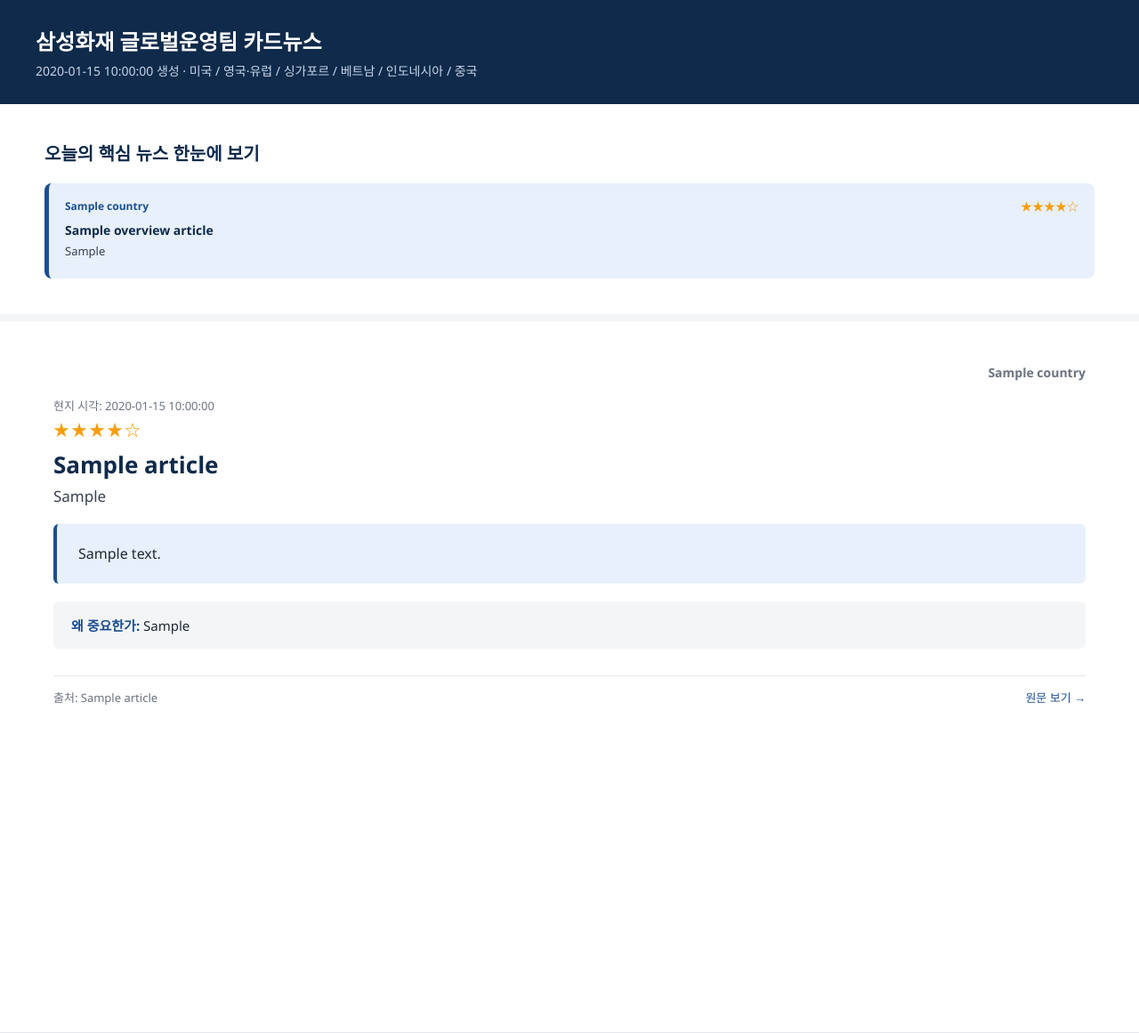
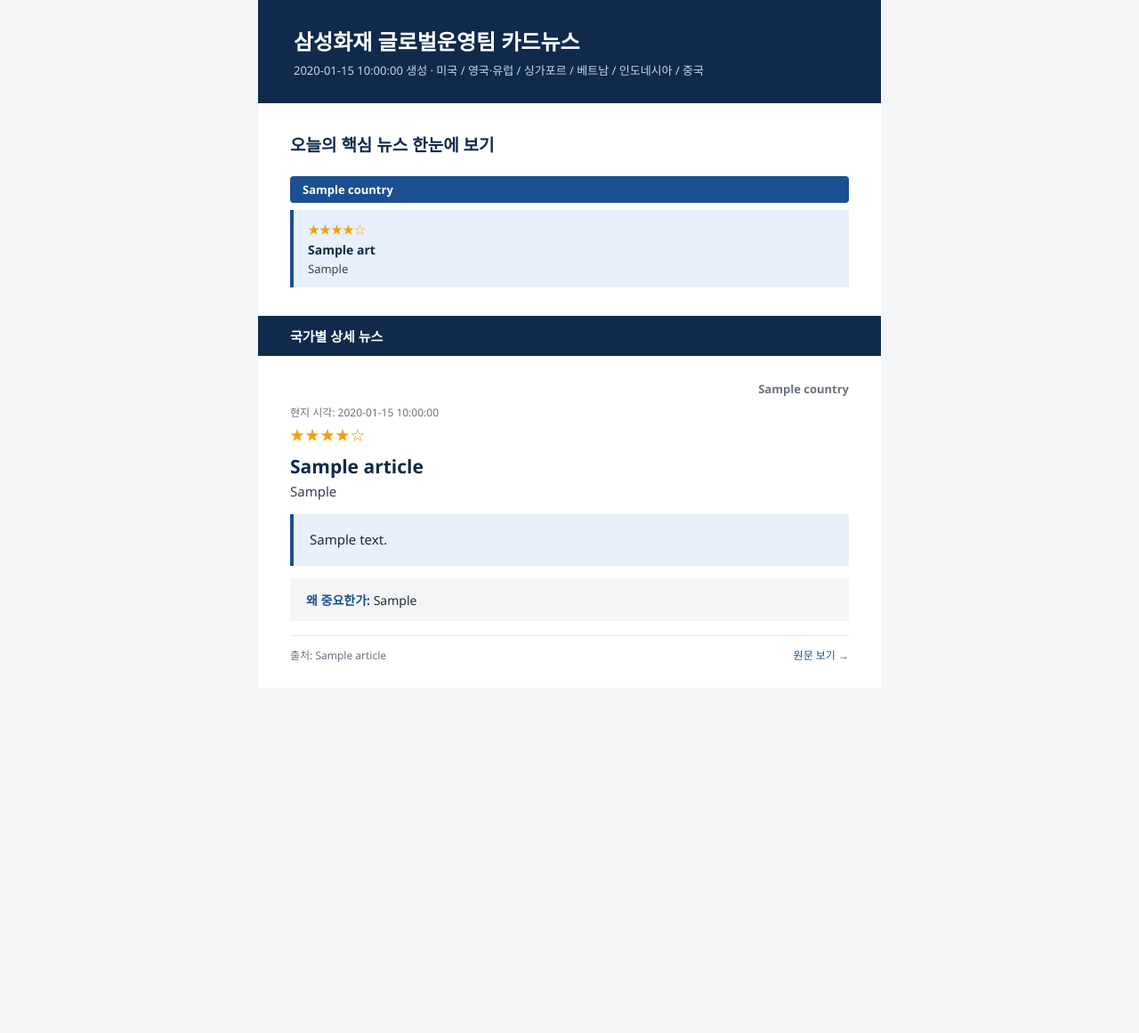
Before and after one commit to kikiba8484848484/samsungfire-news, a Python web app: template templates/cardnews.html.j2 in a window 1280 px wide. Shown: the whole page at 89% size. After the commit the page ends 744 px from the top, so only its background shows below. Run offline with Jinja, Linux system fonts and the light colour scheme; the template is opened without the code that fills it: most values are stand-ins (such as "Sample title", 1, 10 or a date in 2020).

Commit message:
Add files via upload

```diff
--- a/templates/cardnews.html.j2
+++ b/templates/cardnews.html.j2
@@ -2,219 +2,149 @@
 <html lang="ko">
 <head>
 <meta charset="UTF-8">
+<meta name="viewport" content="width=device-width, initial-scale=1.0">
 <title>삼성화재 글로벌운영팀 카드뉴스 - {{ report_date }}</title>
-<style>
-  :root {
-    --navy: #0F2A4A;
-    --blue: #1B4F91;
-    --light-blue: #E7F0FB;
-    --gray: #6B7280;
-    --light-gray: #F4F5F7;
-    --white: #FFFFFF;
-  }
-  * { box-sizing: border-box; }
-  body {
-    margin: 0;
-    font-family: "Segoe UI", "Malgun Gothic", Arial, sans-serif;
-    background: var(--light-gray);
-    color: #1F2937;
-  }
-  header.report-header {
-    background: var(--navy);
-    color: var(--white);
-    padding: 28px 40px;
-  }
-  header.report-header h1 { margin: 0 0 6px 0; font-size: 24px; }
-  header.report-header p { margin: 0; color: #C7D6EA; font-size: 14px; }
+</head>
+<body style="margin:0; padding:0; background-color:#F4F5F7; font-family: 'Malgun Gothic', 'Segoe UI', Arial, sans-serif;">
 
-  /* ---------- 개요(인포그래픽) 섹션 ---------- */
-  .overview-section {
-    padding: 40px 50px;
-    background: var(--white);
-    border-bottom: 8px solid var(--light-gray);
-  }
-  .overview-section h2 {
-    color: var(--navy);
-    font-size: 20px;
-    margin: 0 0 20px 0;
-  }
-  .overview-grid {
-    display: grid;
-    grid-template-columns: repeat(auto-fit, minmax(260px, 1fr));
-    gap: 16px;
-  }
-  .overview-card {
-    background: var(--light-blue);
-    border-left: 5px solid var(--blue);
-    border-radius: 8px;
-    padding: 16px 18px;
-  }
-  .overview-card .oc-top {
-    display: flex;
-    justify-content: space-between;
-    align-items: center;
-    margin-bottom: 8px;
-  }
-  .overview-card .oc-country {
-    font-size: 12px;
-    font-weight: 700;
-    color: var(--blue);
-  }
-  .overview-card .oc-stars { color: #F59E0B; font-size: 13px; }
-  .overview-card .oc-headline {
-    font-size: 14px;
-    font-weight: 700;
-    color: var(--navy);
-    line-height: 1.4;
-    margin-bottom: 4px;
-  }
-  .overview-card .oc-headline-ko {
-    font-size: 13px;
-    color: #374151;
-    margin-bottom: 6px;
-  }
-  .overview-empty {
-    color: var(--gray);
-    font-size: 14px;
-  }
+<table role="presentation" width="100%" cellpadding="0" cellspacing="0" border="0" style="background-color:#F4F5F7;">
+<tr>
+<td align="center">
+<table role="presentation" width="700" cellpadding="0" cellspacing="0" border="0" style="width:700px; max-width:700px; background-color:#FFFFFF;">
 
-  .card {
-    min-height: 100vh;
-    padding: 48px 60px;
-    border-bottom: 1px solid #E5E7EB;
-    page-break-after: always;
-    background: var(--white);
-  }
-  .card-meta-row {
-    display: flex;
-    justify-content: flex-end;
-    align-items: center;
-    margin-bottom: 18px;
-  }
-  .badge {
-    display: inline-block;
-    background: var(--blue);
-    color: var(--white);
-    font-size: 13px;
-    font-weight: 600;
-    padding: 6px 14px;
-    border-radius: 20px;
-  }
-  .badge-samsung {
-    background: #B91C1C;
-    margin-bottom: 14px;
-  }
-  .country-tag {
-    color: var(--gray);
-    font-size: 14px;
-    font-weight: 600;
-  }
-  .stars { color: #F59E0B; font-size: 18px; letter-spacing: 2px; }
-  h2.headline {
-    font-size: 26px;
-    color: var(--navy);
-    margin: 10px 0 6px 0;
-    line-height: 1.35;
-  }
-  .headline-ko {
-    font-size: 17px;
-    color: #374151;
-    margin: 0 0 20px 0;
-  }
-  .local-time { color: var(--gray); font-size: 13px; margin-bottom: 4px; }
-  .summary-box {
-    background: var(--light-blue);
-    border-left: 4px solid var(--blue);
-    padding: 20px 24px;
-    border-radius: 6px;
-    font-size: 16px;
-    line-height: 1.7;
-    margin-bottom: 20px;
-    color: #1F2937;
-  }
-  .why-box {
-    background: var(--light-gray);
-    padding: 16px 20px;
-    border-radius: 6px;
-    font-size: 15px;
-    margin-bottom: 20px;
-  }
-  .why-box strong { color: var(--blue); }
-  .footer-row {
-    display: flex;
-    justify-content: space-between;
-    font-size: 13px;
-    color: var(--gray);
-    border-top: 1px solid #E5E7EB;
-    padding-top: 14px;
-    margin-top: 30px;
-  }
-  a { color: var(--blue); text-decoration: none; }
-  a:hover { text-decoration: underline; }
-  .empty-card { display: flex; align-items: center; justify-content: center; }
-  .empty-card p { font-size: 20px; color: var(--gray); }
+  <!-- ===== 헤더 ===== -->
+  <tr>
+    <td bgcolor="#0F2A4A" style="background-color:#0F2A4A; padding:28px 40px;">
+      <div style="color:#FFFFFF; font-size:24px; font-weight:bold; margin-bottom:6px;">삼성화재 글로벌운영팀 카드뉴스</div>
+      <div style="color:#C7D6EA; font-size:13px;">{{ report_date }} 생성 · 미국 / 영국·유럽 / 싱가포르 / 베트남 / 인도네시아 / 중국</div>
+    </td>
+  </tr>
 
-  @media print {
-    .card { page-break-after: always; min-height: 100vh; }
-    body { background: var(--white); }
-  }
-</style>
-</head>
-<body>
+  <!-- ===== 개요(오늘의 핵심 뉴스) 섹션 ===== -->
+  <tr>
+    <td style="padding:32px 36px 8px 36px;">
+      <div style="color:#0F2A4A; font-size:19px; font-weight:bold;">오늘의 핵심 뉴스 한눈에 보기</div>
+    </td>
+  </tr>
 
-<header class="report-header">
-  <h1>삼성화재 글로벌운영팀 카드뉴스</h1>
-  <p>{{ report_date }} 생성 · 미국 / 영국·유럽 / 싱가포르 / 베트남 / 인도네시아 / 중국</p>
-</header>
+  {% if overview_by_country %}
+    {% for country, arts in overview_by_country.items() %}
+    <tr>
+      <td style="padding:14px 36px 0 36px;">
+        <table role="presentation" width="100%" cellpadding="0" cellspacing="0" border="0">
+          <tr>
+            <td bgcolor="#1B4F91" style="background-color:#1B4F91; color:#FFFFFF; font-size:13px; font-weight:bold; padding:6px 14px; border-radius:4px;">{{ country }}</td>
+          </tr>
+        </table>
+      </td>
+    </tr>
+    {% for a in arts %}
+    <tr>
+      <td style="padding:8px 36px 0 36px;">
+        <table role="presentation" width="100%" cellpadding="0" cellspacing="0" border="0">
+          <tr>
+            <td bgcolor="#E7F0FB" style="background-color:#E7F0FB; border-left:4px solid #1B4F91; padding:12px 16px;">
+              <table role="presentation" width="100%" cellpadding="0" cellspacing="0" border="0">
+                <tr>
+                  <td style="color:#F59E0B; font-size:13px; padding-bottom:4px;">{{ "★" * a.importance_stars }}{{ "☆" * (5 - a.importance_stars) }}</td>
+                </tr>
+                <tr>
+                  <td style="color:#0F2A4A; font-size:14px; font-weight:bold; line-height:1.4; padding-bottom:2px;">{{ a.title }}</td>
+                </tr>
+                {% if a.headline_ko %}
+                <tr>
+                  <td style="color:#374151; font-size:13px; line-height:1.4;">{{ a.headline_ko }}</td>
+                </tr>
+                {% endif %}
+              </table>
+            </td>
+          </tr>
+        </table>
+      </td>
+    </tr>
+    {% endfor %}
+    {% endfor %}
+  {% else %}
+    <tr><td style="padding:8px 36px 0 36px; color:#6B7280; font-size:14px;">확인된 핵심 뉴스가 없습니다.</td></tr>
+  {% endif %}
 
-<section class="overview-section">
-  <h2>오늘의 핵심 뉴스 한눈에 보기</h2>
-  {% if overview_articles %}
-  <div class="overview-grid">
-    {% for a in overview_articles %}
-    <div class="overview-card">
-      <div class="oc-top">
-        <span class="oc-country">{{ a.country }}</span>
-        <span class="oc-stars">{{ "★" * a.importance_stars }}{{ "☆" * (5 - a.importance_stars) }}</span>
-      </div>
-      <div class="oc-headline">{{ a.title }}</div>
-      {% if a.headline_ko %}<div class="oc-headline-ko">{{ a.headline_ko }}</div>{% endif %}
-    </div>
-    {% endfor %}
-  </div>
-  {% else %}
-  <p class="overview-empty">확인된 핵심 뉴스가 없습니다.</p>
-  {% endif %}
-</section>
+  <!-- ===== 개요 / 상세 기사 구분 배너 ===== -->
+  <tr>
+    <td style="padding:32px 0 0 0;">
+      <table role="presentation" width="100%" cellpadding="0" cellspacing="0" border="0">
+        <tr>
+          <td bgcolor="#0F2A4A" style="background-color:#0F2A4A; color:#FFFFFF; font-size:15px; font-weight:bold; padding:12px 36px;">
+            국가별 상세 뉴스
+          </td>
+        </tr>
+      </table>
+    </td>
+  </tr>
 
+  <!-- ===== 국가별 상세 카드 ===== -->
   {% for country, articles in countries.items() %}
     {% if articles %}
       {% for a in articles %}
-    <section class="card">
+      <tr>
+        <td style="padding:28px 36px; border-bottom:10px solid #F4F5F7;">
+
           {% if a.is_samsung_fire_direct %}
-        <span class="badge badge-samsung">★ 삼성화재 직접 관련</span><br>
+          <table role="presentation" cellpadding="0" cellspacing="0" border="0" style="margin-bottom:12px;">
+            <tr><td bgcolor="#B91C1C" style="background-color:#B91C1C; color:#FFFFFF; font-size:12px; font-weight:bold; padding:6px 12px; border-radius:12px;">★ 삼성화재 직접 관련</td></tr>
+          </table>
           {% endif %}
-      <div class="card-meta-row">
-        <span class="country-tag">{{ country }}</span>
-      </div>
-      <div class="local-time">현지 시각: {{ a.local_time_display }}</div>
-      <div class="stars">{{ "★" * a.importance_stars }}{{ "☆" * (5 - a.importance_stars) }}</div>
-      <h2 class="headline">{{ a.title }}</h2>
-      {% if a.headline_ko %}<p class="headline-ko">{{ a.headline_ko }}</p>{% endif %}
-      <div class="summary-box">{{ a.summary }}</div>
-      <div class="why-box"><strong>왜 중요한가:</strong> {{ a.why_important }}</div>
-      <div class="footer-row">
-        <span>출처: {{ a.source_name }}</span>
-        <a href="{{ a.url }}" target="_blank">원문 보기 →</a>
-      </div>
-    </section>
+
+          <table role="presentation" width="100%" cellpadding="0" cellspacing="0" border="0">
+            <tr>
+              <td align="right" style="color:#6B7280; font-size:13px; font-weight:bold;">{{ country }}</td>
+            </tr>
+          </table>
+
+          <div style="color:#6B7280; font-size:12px; margin-top:8px;">현지 시각: {{ a.local_time_display }}</div>
+          <div style="color:#F59E0B; font-size:16px; letter-spacing:1px; margin-top:4px;">{{ "★" * a.importance_stars }}{{ "☆" * (5 - a.importance_stars) }}</div>
+
+          <div style="color:#0F2A4A; font-size:21px; font-weight:bold; line-height:1.35; margin-top:10px;">{{ a.title }}</div>
+          {% if a.headline_ko %}<div style="color:#374151; font-size:15px; margin-top:4px;">{{ a.headline_ko }}</div>{% endif %}
+
+          <table role="presentation" width="100%" cellpadding="0" cellspacing="0" border="0" style="margin-top:16px;">
+            <tr>
+              <td bgcolor="#E7F0FB" style="background-color:#E7F0FB; border-left:4px solid #1B4F91; padding:16px 18px; color:#1F2937; font-size:15px; line-height:1.7;">
+                {{ a.summary }}
+              </td>
+            </tr>
+          </table>
+
+          <table role="presentation" width="100%" cellpadding="0" cellspacing="0" border="0" style="margin-top:14px;">
+            <tr>
+              <td bgcolor="#F4F5F7" style="background-color:#F4F5F7; padding:14px 18px; font-size:14px; color:#1F2937;">
+                <strong style="color:#1B4F91;">왜 중요한가:</strong> {{ a.why_important }}
+              </td>
+            </tr>
+          </table>
+
+          <table role="presentation" width="100%" cellpadding="0" cellspacing="0" border="0" style="margin-top:16px; border-top:1px solid #E5E7EB;">
+            <tr>
+              <td style="padding-top:12px; font-size:12px; color:#6B7280;">출처: {{ a.source_name }}</td>
+              <td align="right" style="padding-top:12px; font-size:12px;"><a href="{{ a.url }}" target="_blank" style="color:#1B4F91; text-decoration:none;">원문 보기 →</a></td>
+            </tr>
+          </table>
+
+        </td>
+      </tr>
       {% endfor %}
     {% else %}
-    <section class="card empty-card">
-      <p>[{{ country }}] 확인된 뉴스 없음</p>
-    </section>
+      <tr>
+        <td style="padding:28px 36px; border-bottom:10px solid #F4F5F7; text-align:center; color:#6B7280; font-size:16px;">
+          [{{ country }}] 확인된 뉴스 없음
+        </td>
+      </tr>
     {% endif %}
   {% endfor %}
 
+</table>
+</td>
+</tr>
+</table>
+
 </body>
 </html>
```
Also changed, not shown: render/html_renderer.py (+10 -1 lines). Lines whose indentation alone changed are shown as unchanged.
